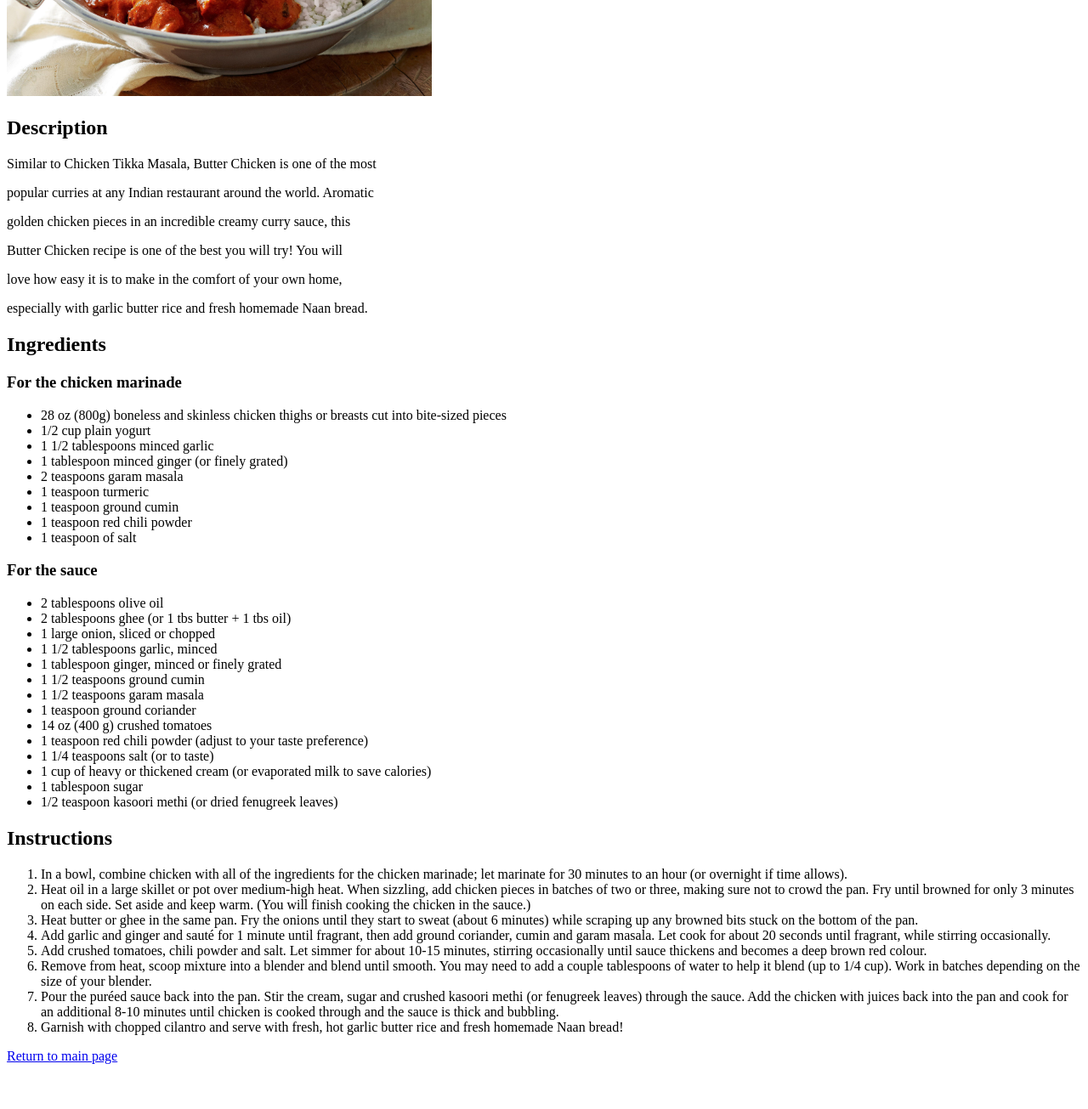
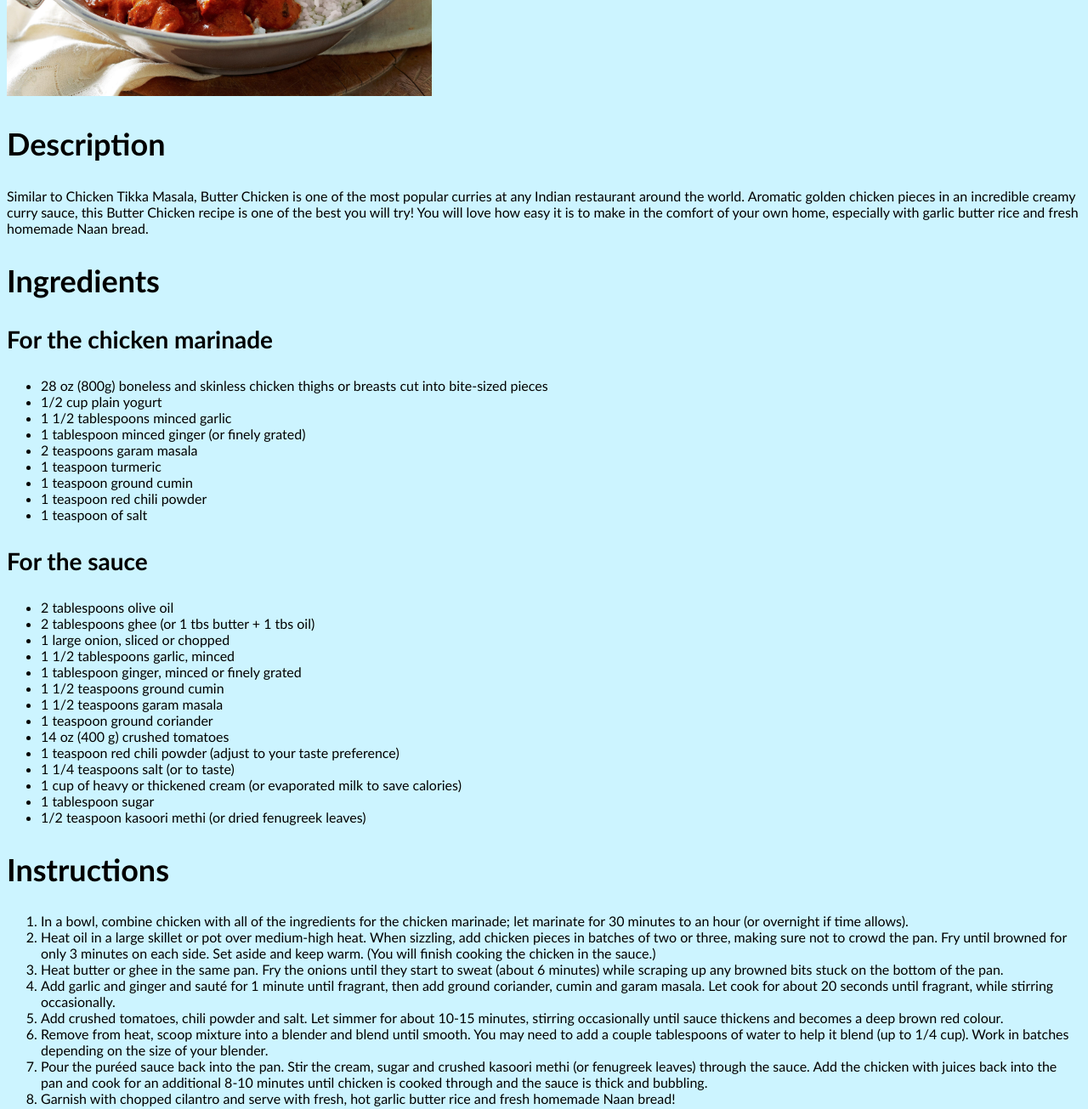
Before and after one commit to CabeLovlie/odin-recipes, a plain HTML site: page recipes/butterChicken.html in a window 1280 px wide. Shown: the part 300-1605 px from the top of the page at 85% size. Before the commit the page ends 1560 px from the top, so only its background shows below. Drawn offline with Linux system fonts and the light colour scheme.

Commit message:
Adds CSS style to all pages
This commit adds some extra style to each of the pages.  This is
basic for now.

```diff
--- a/recipes/butterChicken.html
+++ b/recipes/butterChicken.html
@@ -3,6 +3,7 @@
   <head>
     <meta charset="UTF-8">
     <title>Butter Chicken Recipe</title>
+    <link rel="stylesheet" href="../style.css">
   </head>
 
   <body>
@@ -14,12 +15,12 @@
 
     <h2>Description</h2>
 
-    <p>Similar to Chicken Tikka Masala, Butter Chicken is one of the most</p>
-    <p>popular curries at any Indian restaurant around the world. Aromatic</p>
-    <p>golden chicken pieces in an incredible creamy curry sauce, this</p>
-    <p>Butter Chicken recipe is one of the best you will try! You will</p>
-    <p>love how easy it is to make in the comfort of your own home,</p>
-    <p>especially with garlic butter rice and fresh homemade Naan bread.</p>
+    <p>Similar to Chicken Tikka Masala, Butter Chicken is one of the most
+    popular curries at any Indian restaurant around the world. Aromatic
+    golden chicken pieces in an incredible creamy curry sauce, this
+    Butter Chicken recipe is one of the best you will try! You will
+    love how easy it is to make in the comfort of your own home,
+    especially with garlic butter rice and fresh homemade Naan bread.</p>
 
     <h2>Ingredients</h2>
 
@@ -105,6 +106,6 @@
       </li>
     </ol>
 
-    <a href="../index.html">Return to main page</a>
+    <a href="../index.html" class="return-link">Return to main page</a>
   </body>
 </html>
--- /dev/null
+++ b/style.css
@@ -0,0 +1,48 @@
+body {
+    background-color: #ccf4ff;
+}
+
+.title {
+    font-size: 48px;
+    font-family: "Trebuchet MS", sans-serif;
+}
+
+h2 {
+    font-size: 36px;
+    font-family: "Trebuchet MS", sans-serif;
+}
+
+h3 {
+    font-size: 28px;
+    font-family: "Trebuchet MS", sans-serif;
+}
+
+p {
+    font-size: 16px;
+    font-family: "Trebuchet MS", sans-serif;
+}
+
+a:link {text-decoration: none !important;}
+a:visited {text-decoration: none !important;}
+a:hover {text-decoration: none !important;}
+a:active {text-decoration: none !important;}
+
+a {
+    color: #000000;
+    font-size: 28px;
+    font-family: "Trebuchet MS", sans-serif;
+}
+
+ul {
+    font-size: 16px;
+    font-family: "Trebuchet MS", sans-serif;
+}
+
+ol {
+    font-size: 16px;
+    font-family: "Trebuchet MS", sans-serif;
+}
+
+.return-link {
+    font-size: 12px;
+}
```
Also changed, not shown: index.html (+6 -5 lines), recipes/moroccanChicken.html (+2 -1 lines), recipes/shakshuka.html (+2 -1 lines).
